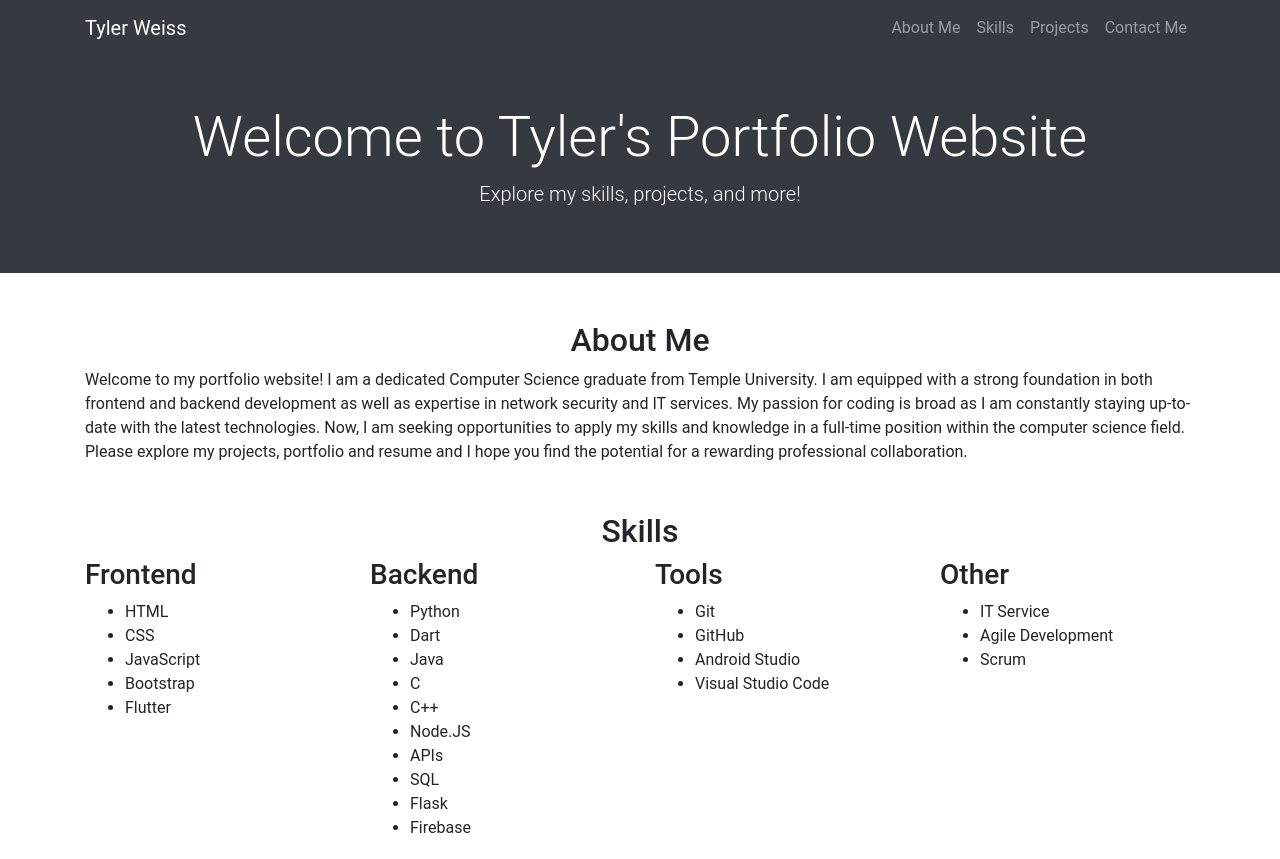
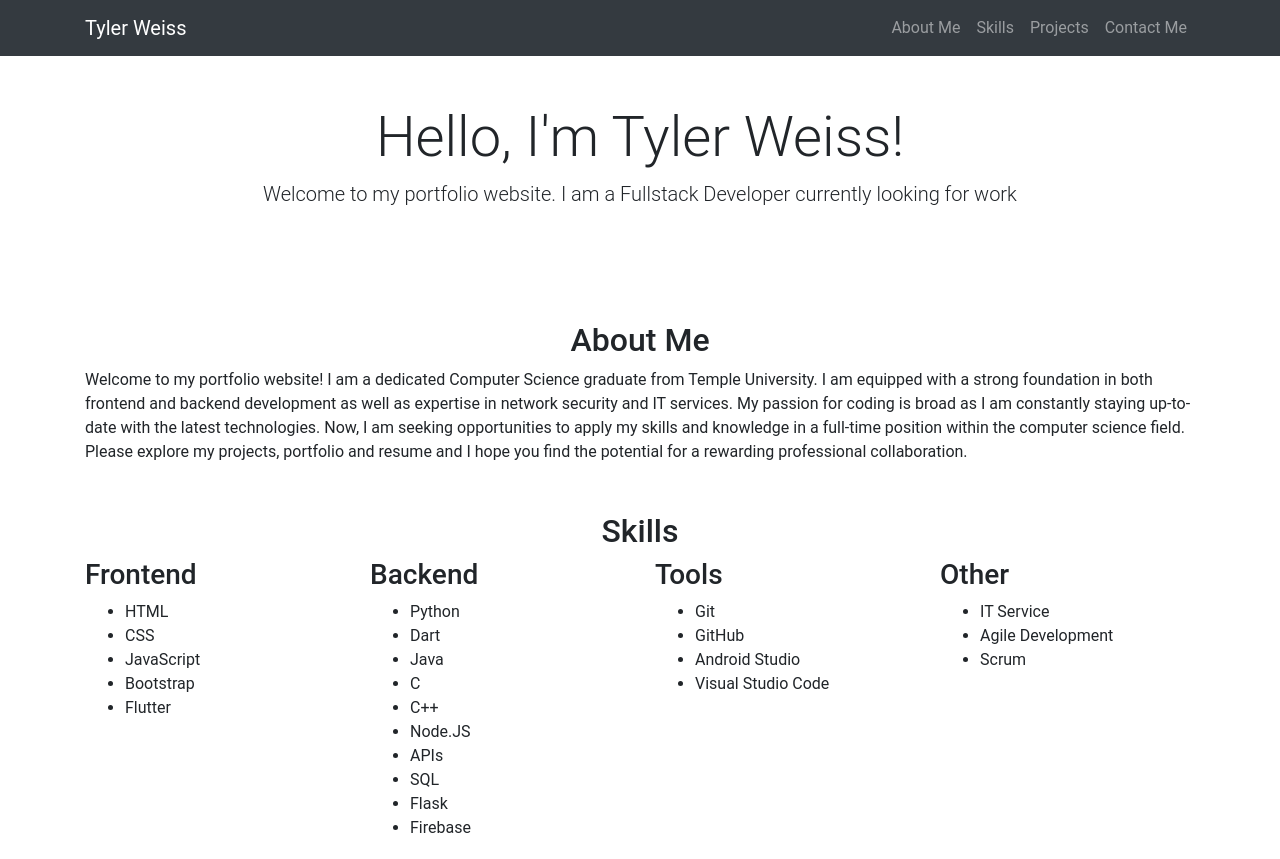
Before and after one commit to tweiss9/portfolio, a website: page public/index.html in a window 1280 px wide. Shown: the top 859 px of the page. Drawn offline with nearby package versions, Linux system fonts and the light colour scheme.

Commit message:
Welcome section

```diff
--- a/public/index.html
+++ b/public/index.html
@@ -70,10 +70,10 @@
     </nav>
 
     <!--Welcome Section-->
-    <section id="welcome" class="bg-dark text-white text-center py-5">
+    <section id="welcome" class="text-center py-5">
       <div class="container">
-        <h1 class="display-4">Welcome to Tyler's Portfolio Website</h1>
-        <p class="lead">Explore my skills, projects, and more!</p>
+        <h1 class="display-4">Hello, I'm Tyler Weiss!</h1>
+        <p class="lead">Welcome to my portfolio website. I am a Fullstack Developer currently looking for work</p>
       </div>
     </section>
 
```
